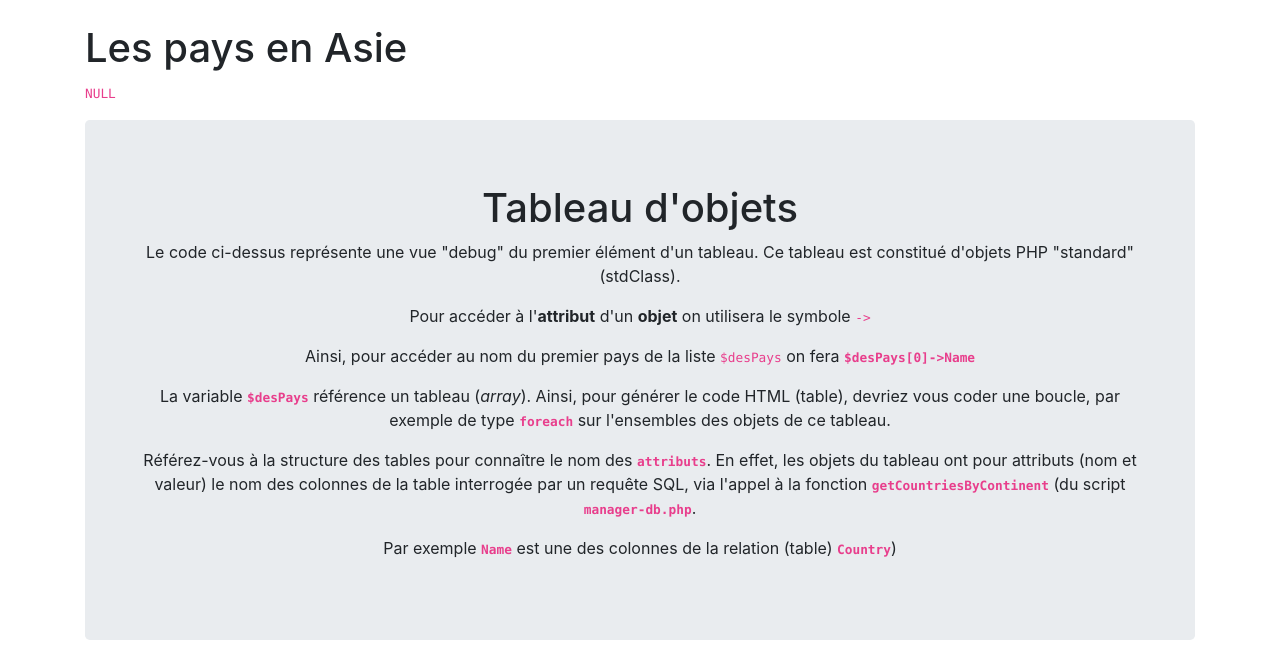
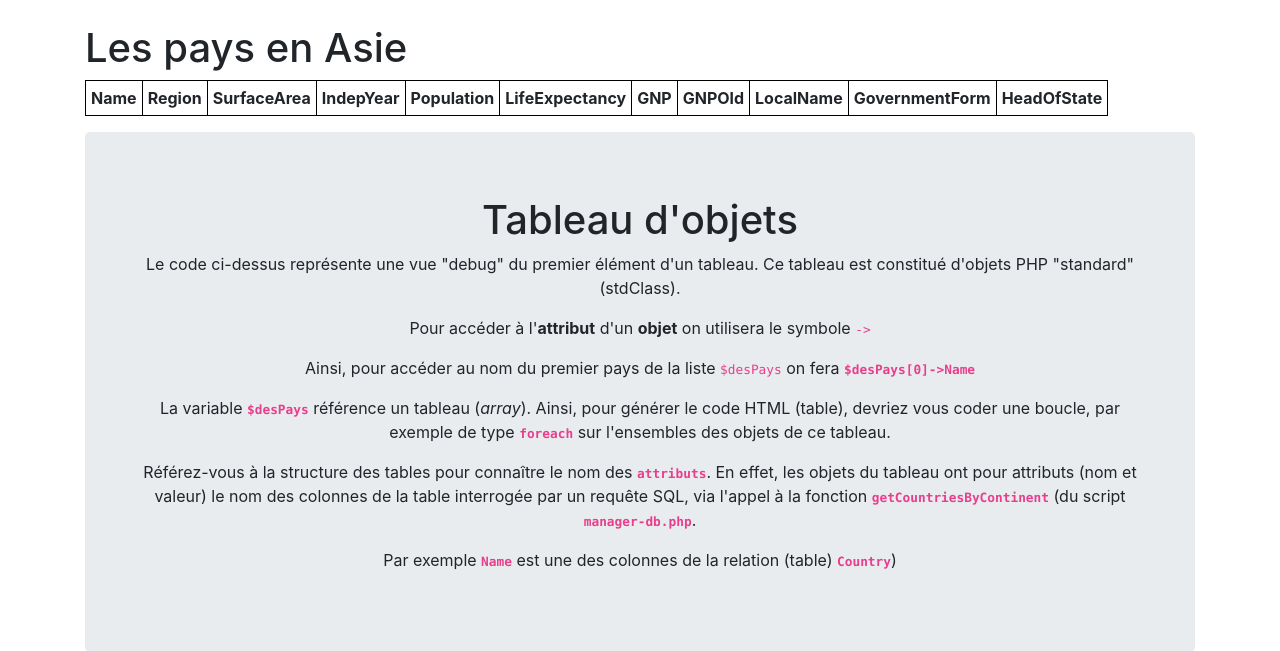
Before and after one commit to edobxt/ppe3-geoworld, a PHP site: page / in a window 1280 px wide. Shown: the part 56-707 px from the top of the page. Run offline with PHP 8.4, Linux system fonts and the light colour scheme; data that the repository does not hold is empty.

Commit message:
Tâche 4 effectuée

```diff
--- a/world-intro-bt4/index.php
+++ b/world-intro-bt4/index.php
@@ -10,9 +10,53 @@
             $continent = 'Asia';
             $desPays = getCountriesByContinent($continent);
          ?>
-       <code>
-         <?php var_dump($desPays[0]); ?>
-      </code>
+       <div>
+         <style>
+           table, th, td {
+             border: 1px solid black;
+             border-collapse: collapse;
+           }
+           th, td {
+             padding: 5px;
+             text-align: left;
+           }
+         </style>
+         <table>
+           <tr>
+             <th>Name</th>
+             <th>Region</th>
+             <th>SurfaceArea</th>
+             <th>IndepYear</th>
+             <th>Population</th>
+             <th>LifeExpectancy</th>
+             <th>GNP</th>
+             <th>GNPOld</th>
+             <th>LocalName</th>
+             <th>GovernmentForm</th>
+             <th>HeadOfState</th>
+           </tr>
+
+           <?php
+             for ($i = 0; $i < count($desPays); $i++) {
+               echo "<tr>";
+
+               echo "<td>" . $desPays[$i]->Name . "</td>";
+               echo "<td>" . $desPays[$i]->Region . "</td>";
+               echo "<td>" . $desPays[$i]->SurfaceArea . "</td>";
+               echo "<td>" . $desPays[$i]->IndepYear . "</td>";
+               echo "<td>" . $desPays[$i]->Population . "</td>";
+               echo "<td>" . $desPays[$i]->LifeExpectancy . "</td>";
+               echo "<td>" . $desPays[$i]->GNP . "</td>";
+               echo "<td>" . $desPays[$i]->GNPOld . "</td>";
+               echo "<td>" . $desPays[$i]->LocalName . "</td>";
+               echo "<td>" . $desPays[$i]->GovernmentForm . "</td>";
+               echo "<td>" . $desPays[$i]->HeadOfState . "</td>";
+
+               echo "</tr>";
+             }
+           ?>
+         </table>
+      </div>
     </div>
     <p></p>
     <section class="jumbotron text-center">
```
